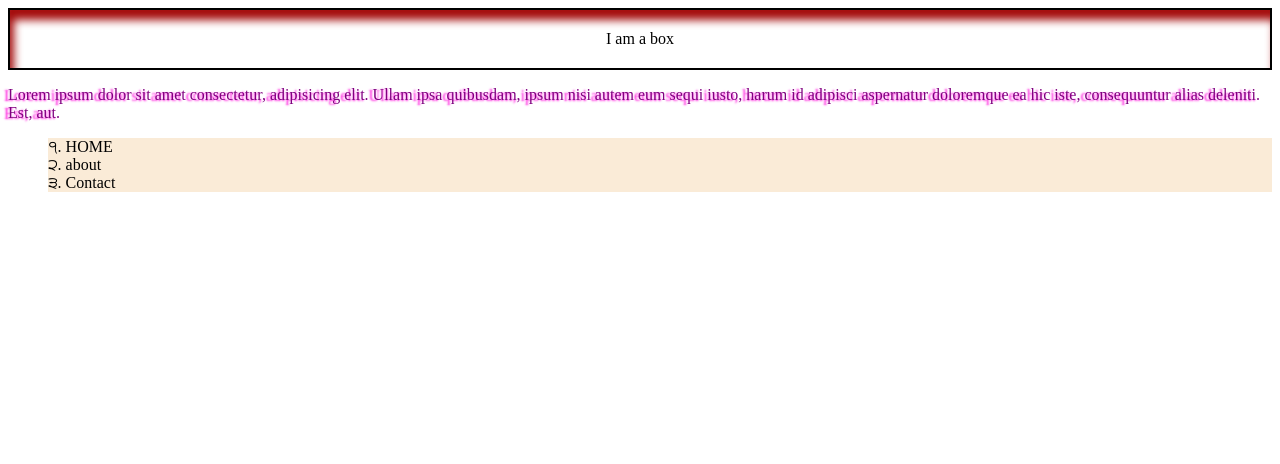
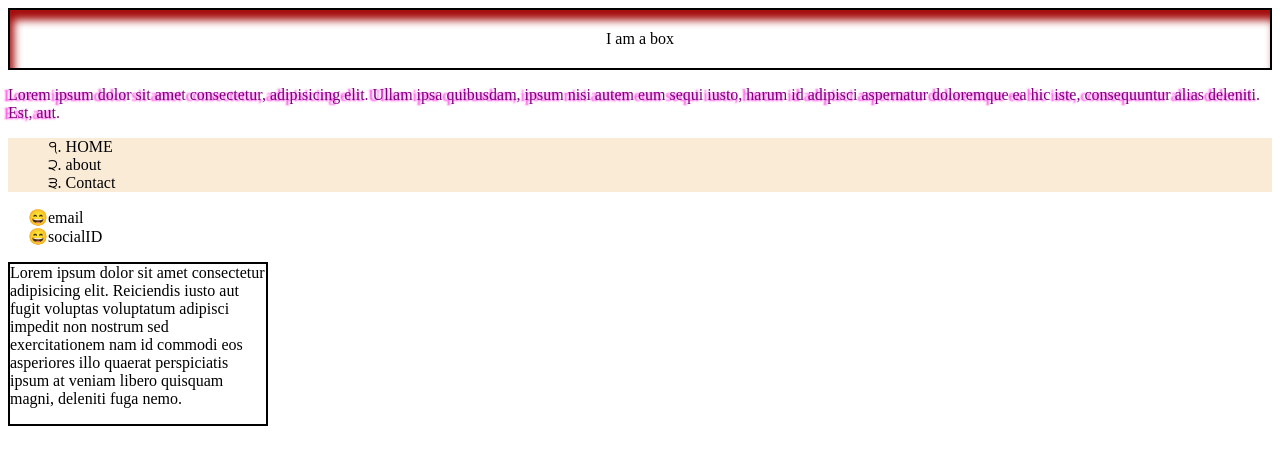
Before and after one commit to AKSHITA-a/html-css-code-, a plain HTML site: page cssShadow.html in a window 1280 px wide. Drawn offline with Linux system fonts and the light colour scheme.

Commit message:
some new changes

```diff
--- a/cssShadow.html
+++ b/cssShadow.html
@@ -6,6 +6,7 @@
     <meta name="viewport" content="width=device-width, initial-scale=1.0">
     <title>Shadow and Outline</title>
    <!--CSS list too-->
+   <!--Overflow-->
     <style>
         .box {
             text-align: center;
@@ -17,10 +18,25 @@
             color : purple;
             text-shadow: -4px 1px 2px rgb(255 15 219);
         }
-        nav ul li{
+        .f{
             list-style: gurmukhi;
             background-color: antiquewhite;
             list-style-position: inside;
+        }
+        .s{
+            list-style: "😄";
+        }
+
+        .para1{
+            width: 20vw;
+            height: 20vh;
+            border: 2px solid black;
+            /*overflow : auto;*/
+            overflow-x: hidden;
+            overflow-y: scroll;
+            /* white-space: nowrap; */
+            /* text-overflow:ellipsis; */
+
         }
     </style>
 
@@ -36,12 +52,18 @@
         iusto, harum id adipisci aspernatur doloremque ea hic iste, consequuntur alias deleniti. Est, aut.
     </p>
     <nav>
-        <ul>
+        <ul class ="f">
             <li>HOME</li>
             <li>about</li>
             <li>Contact</li>
         </ul>
+        <ul class="s">
+            <li>email</li>
+            <li>socialID</li>
+        </ul>
     </nav>
+    <div class ="para1">
+         Lorem ipsum dolor sit amet consectetur adipisicing elit. Reiciendis iusto aut fugit voluptas voluptatum adipisci impedit non nostrum sed exercitationem nam id commodi eos asperiores illo quaerat perspiciatis ipsum at veniam libero quisquam magni, deleniti fuga nemo.
+    </div>
 </body>
-
 </html>
```
Also changed, not shown: QUIZ  exercise.html (+20 -14 lines), 1 other file.
